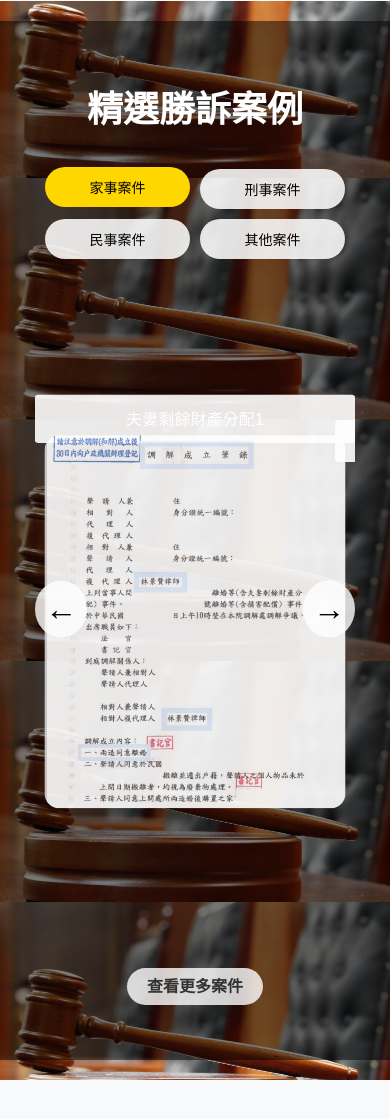
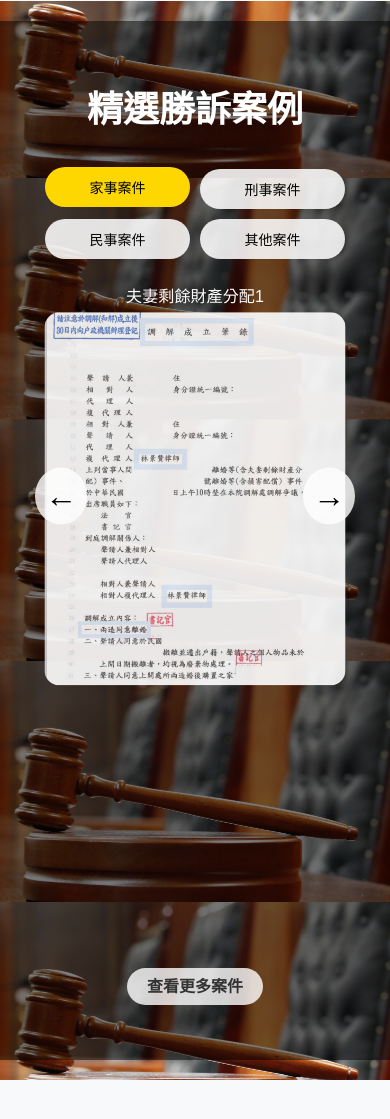
Before and after one commit to KenchLin/ChingTsan_lawyer, a plain HTML site: page index.html in a window 390 px wide. Shown: the part 1863-2982 px from the top of the page. Drawn offline with Linux system fonts and the light colour scheme; a web font is replaced by a local one.

Commit message:
v0.0.1.2，手機版滑軌區域，文字去除背景、高度調整

```diff
--- a/css/style.css
+++ b/css/style.css
@@ -612,9 +612,10 @@ opacity: 1;
 
     .carousel-container {
         width: 100%;
-        padding: 0;
+        padding-top: 20px;
         margin: 0;
         overflow: hidden;
+        min-height: 0px;
     }
 
     .carousel-track {
@@ -648,7 +649,7 @@ opacity: 1;
         font-size: 14px;
         padding: 10px;
         margin-top: 8px;
-        background: rgba(255, 255, 255, 0.9);
+        background: transparent;
         border-radius: 4px;
         text-align: center;
     }
```
